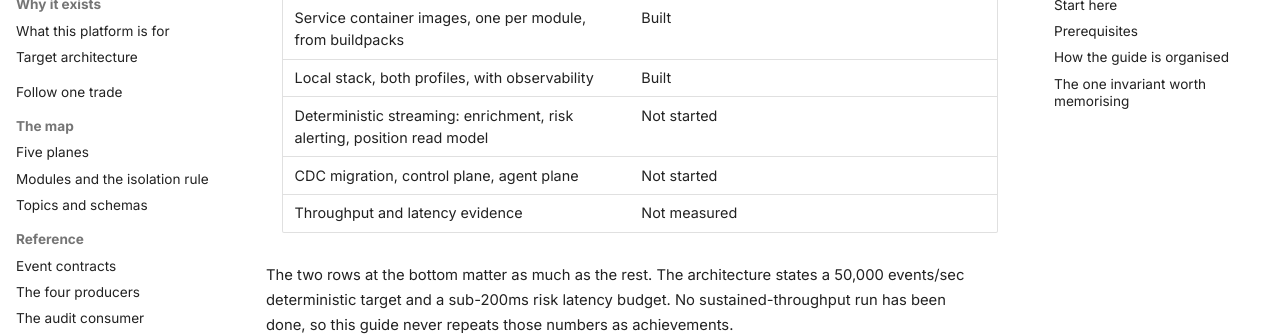
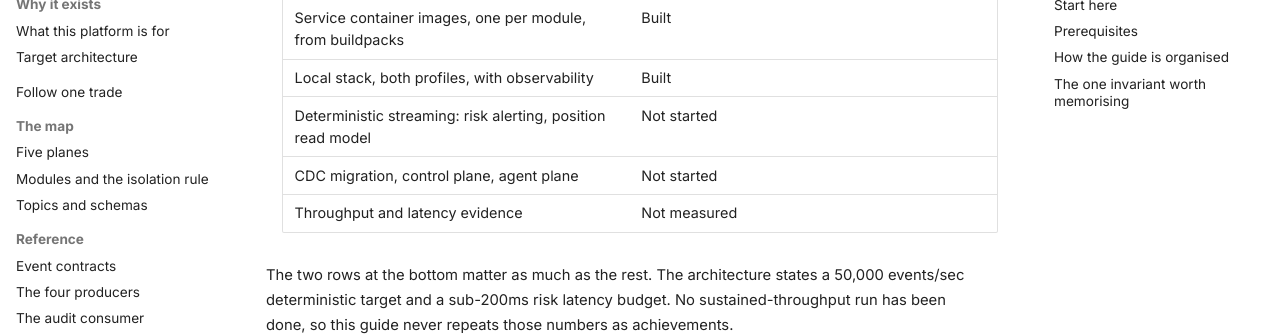
Before and after one commit to salgotraja/financial-event-streaming-platform, an MkDocs documentation site: the page built from guide/docs/index.md, in a window 1280 px wide and 900 px high, scrolled down 1430 px. Shown: the part 153-489 px from the top of the window. Built offline with MkDocs 1.6.1 and Material for MkDocs 9.7.7, drawn with Linux system fonts in a browser that asks for light colours; comment, search, counter and statistics services are not loaded.

Commit message:
docs(guide): stop listing enrichment as not started now that it is built

```diff
--- a/guide/docs/index.md
+++ b/guide/docs/index.md
@@ -45,7 +45,7 @@ trade execution and no regulatory reporting.
 | Service identity binding, each service proven to authenticate as its own principal | Built, against a local broker with ACLs, not against MSK IAM |
 | Service container images, one per module, from buildpacks | Built |
 | Local stack, both profiles, with observability | Built |
-| Deterministic streaming: enrichment, risk alerting, position read model | Not started |
+| Deterministic streaming: risk alerting, position read model | Not started |
 | CDC migration, control plane, agent plane | Not started |
 | Throughput and latency evidence | Not measured |
 
```
